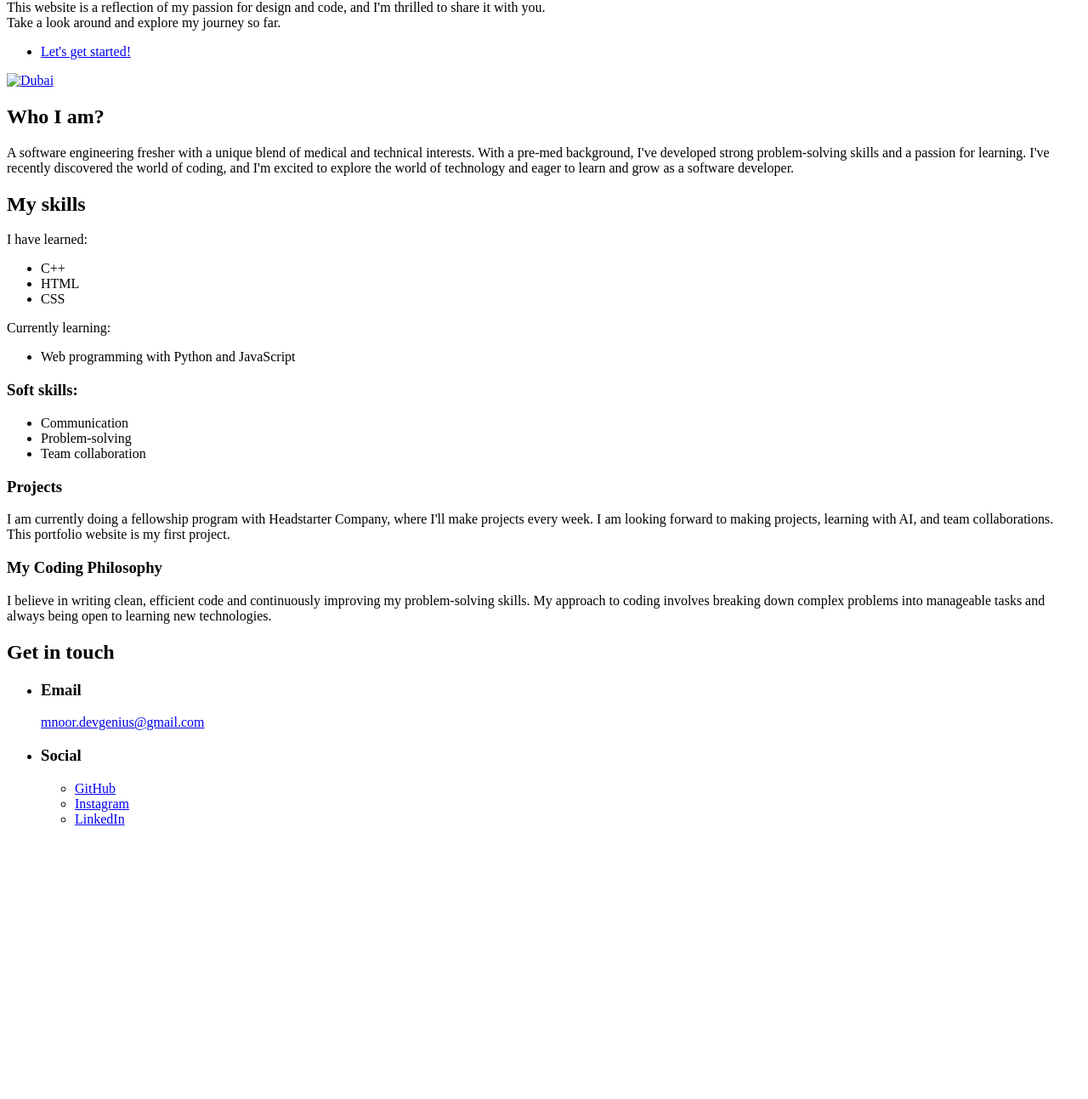
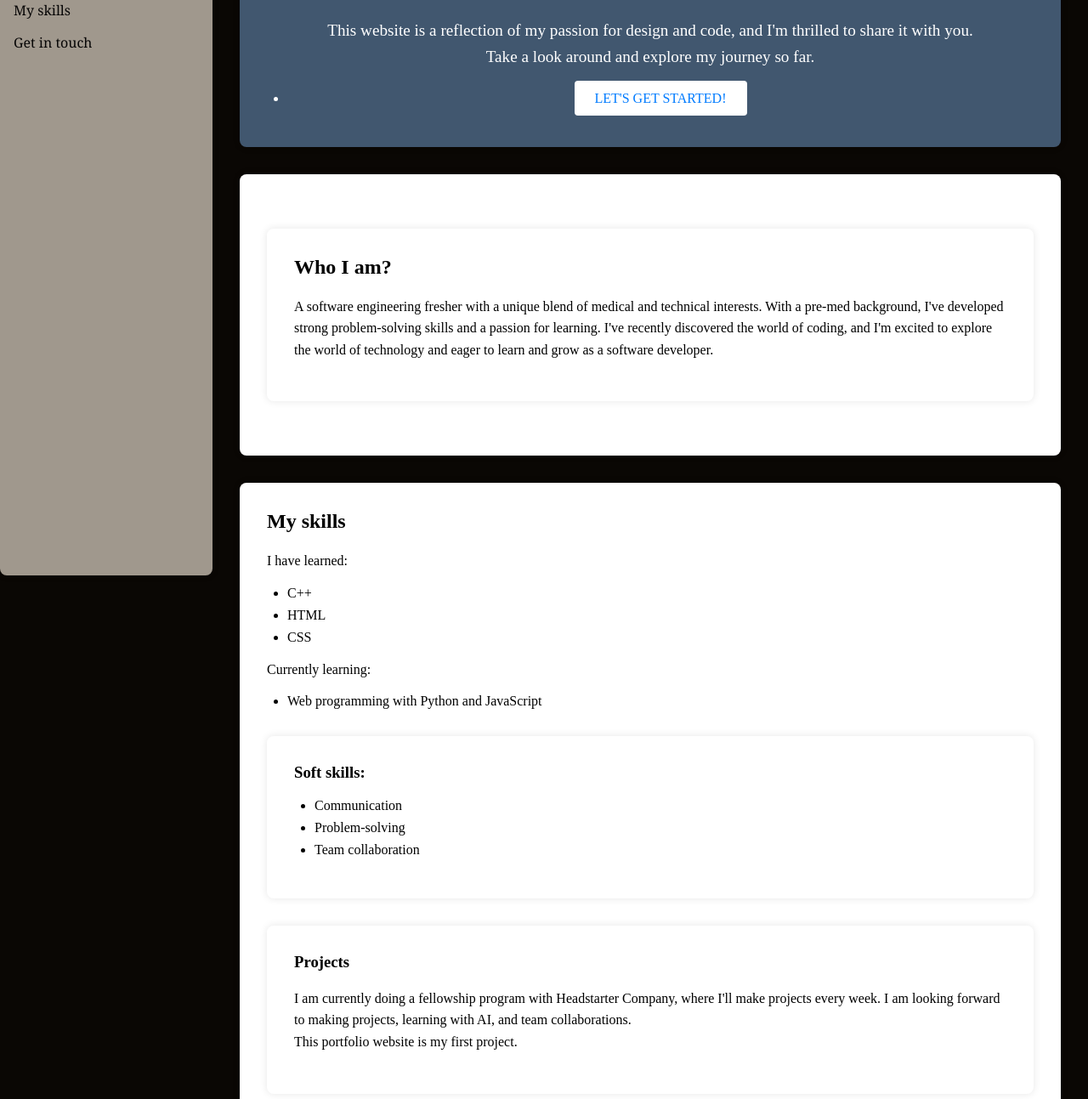
Before and after one commit to Omama574/portfolio_website, a plain HTML site: page index.html in a window 1280 px wide. Shown: the part 155-1448 px from the top of the page at 85% size. Before the commit the page ends 1144 px from the top, so only its background shows below. Drawn offline with nearby package versions, Linux system fonts and the light colour scheme.

Commit message:
stylesheetsincluded

```diff
--- a/index.html
+++ b/index.html
@@ -4,7 +4,7 @@
     <title>Hyperspace by HTML5 UP</title>
     <meta charset="utf-8">
     <meta name="viewport" content="width=device-width, initial-scale=1, user-scalable=no">
-    <link rel="stylesheet" href="assets/css/main.css">
+    <link rel="stylesheet" href="stylesheet.css">
     <noscript><link rel="stylesheet" href="assets/css/noscript.css"></noscript>
 </head>
 <body class="is-preload">
@@ -41,7 +41,6 @@
         <!-- One -->
         <section id="one" class="wrapper style2 spotlights">
             <section>
-                <a href="#" class="image"><img src="images/dubai-pic.jpg" alt="Dubai" data-position="center center"></a>
                 <div class="content">
                     <div class="inner">
                         <h2>Who I am?</h2>
--- /dev/null
+++ b/jv.js
@@ -0,0 +1,4 @@
+// main.js
+document.addEventListener('DOMContentLoaded', function() {
+    document.body.classList.remove('is-preload');
+});
--- /dev/null
+++ b/stylesheet.css
@@ -0,0 +1,144 @@
+/* Main CSS */
+
+body {
+    font-family: Georgia, 'Times New Roman', Times, serif, ;
+    margin: 0;
+    padding: 0;
+    background: #0a0704;
+}
+
+a {
+    color: #6484a4;
+    text-decoration: none;
+}
+
+a:hover {
+    text-decoration: underline;
+}
+
+/* Sidebar */
+#sidebar {
+    background: #a0988d;
+    font-family: Georgia, 'Times New Roman', Times, serif;
+    color: #844e4e;
+    padding: 00;
+    position: fixed;
+    top: 0;
+    left: 0;
+    height: 100%;
+    width: 250px;
+}
+
+#sidebar .inner {
+    padding: 2em 1em;
+}
+
+#sidebar nav ul {
+    list-style: none;
+    padding: 0;
+}
+
+#sidebar nav ul li {
+    margin: 1em 0;
+}
+
+#sidebar nav ul li a {
+    color: #070606;
+    text-decoration: none;
+}
+
+#sidebar nav ul li a:hover {
+    color: #007BFF;
+}
+
+/* Wrapper */
+#wrapper {
+    margin-left: 250px;
+    padding: 2em;
+}
+
+/* Sections */
+section {
+    margin: 2em 0;
+    padding: 2em;
+    background: #fff;
+    border-radius: 8px;
+    box-shadow: 0 0 10px rgba(0, 0, 0, 0.1);
+}
+
+section h1, section h2, section h3 {
+    margin-top: 0;
+}
+
+section p {
+    line-height: 1.6;
+}
+
+section ul {
+    list-style: disc;
+    padding-left: 1.5em;
+}
+
+section ul li {
+    margin: 0.5em 0;
+}
+
+/* Intro Section */
+#wrapper #intro {
+    background: #41576f;
+    color: #fff;
+    text-align: center;
+}
+
+#wrapper #intro h1 {
+    font-size: 2.5em;
+}
+
+#wrapper #intro p {
+    font-size: 1.2em;
+}
+
+#wrapper #intro .actions {
+    margin-top: 1.5em;
+}
+
+#wrapper #intro .actions .button {
+    background: #fff;
+    color: #007BFF;
+    padding: 0.75em 1.5em;
+    border-radius: 4px;
+    text-transform: uppercase;
+}
+
+/* Contact Section */
+#three .contact {
+    list-style: none;
+    padding: 0;
+}
+
+#three .contact li {
+    margin: 1em 0;
+}
+
+#three .contact h3 {
+    margin-bottom: 0.5em;
+}
+
+#three .contact ul.icons {
+    list-style: none;
+    padding: 0;
+    display: flex;
+}
+
+#three .contact ul.icons li {
+    margin-right: 1em;
+}
+
+#three .contact ul.icons li a {
+    font-size: 1.5em;
+    color: #333;
+}
+
+#three .contact ul.icons li a:hover {
+    color: #007BFF;
+}
```
